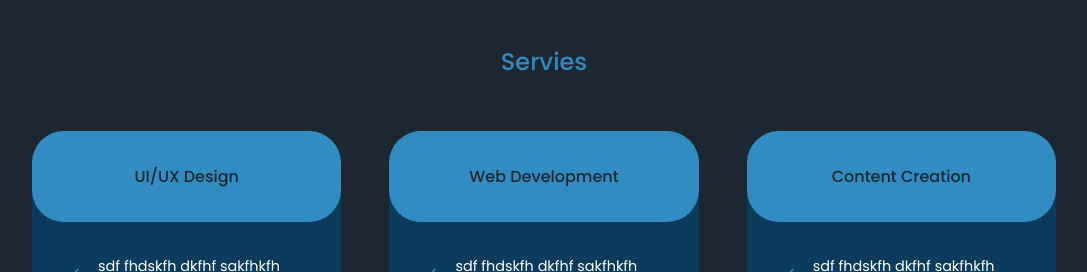
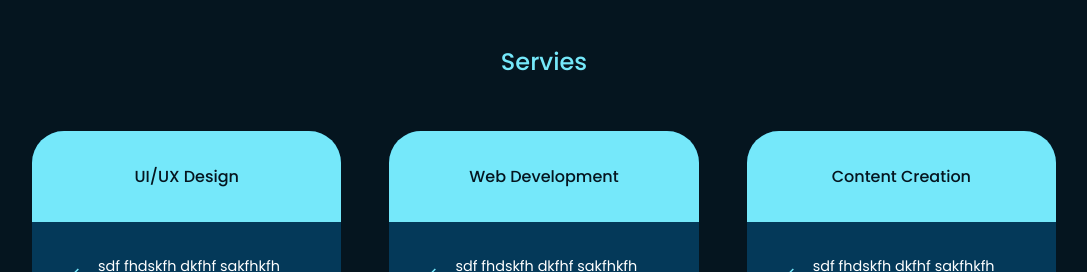
Before and after one commit to Wahid-Haidari/portfolio, a React (Create React App) app: page / in a window 1280 px wide. Shown: the part 1320-1592 px from the top of the page, without its empty margins (96-1183 px from the left). Built offline with nearby package versions, Linux system fonts and the light colour scheme.

Commit message:
changed the hover effects

```diff
--- a/src/components/about/about.css
+++ b/src/components/about/about.css
@@ -28,16 +28,17 @@
 }
 
 .about__card {
-	background: var(--color-bg-variant);
+	background: transparent;
 	border: 1px solid transparent;
 	border-radius: 1rem;
 	padding: 2rem;
 	text-align: center;
 	transition: var(--transition);
+	border-color: var(--color-primary-variant);
 }
 
 .about__card:hover{
-	background: transparent;
+	background: var(--color-bg-variant);
 	border-color: var(--color-primary-variant);
 	cursor: default;
 }
--- a/src/components/contact/contact.css
+++ b/src/components/contact/contact.css
@@ -16,13 +16,12 @@
 	padding: 1.2rem;
 	border-radius: 1.2rem;
 	text-align: center;
-	border: 1px solid transparent;
 	transition: var(--transition);
 }
 
 .contact__option:hover{
-	background: transparent;
-	border-color: var(--color-primary-variant);
+	background: var(--color-hover);
+	transform: scale(1.02);
 }
 
 .contact__option-icon{
@@ -39,6 +38,7 @@
 
 .contact__option h5:hover{
 	color: var(--color-light);
+
 }
 
 /* ========== FORM ============ */
--- a/src/components/projects/projects.css
+++ b/src/components/projects/projects.css
@@ -5,17 +5,16 @@
 }
 
 .portfolio__item{
-	background: transparent;
+	background: var(--color-bg-variant);
 	padding: 1.2rem;
 	border-radius: 2rem;
-	border: 1px solid var(--color-primary-variant);
 	transition: var(--transition);
 
 }
 
 .portfolio__item:hover{
-	border-color: var(--color-bg-variant);
-	background: var(--color-bg-variant);
+	background: var(--color-hover);
+	transform: scale(1.02);
 }
 
 
--- a/src/components/services/services.css
+++ b/src/components/services/services.css
@@ -12,14 +12,14 @@
 }
 
 .service:hover{
-	background: transparent;
-	border-color: var(--color-primary-variant);
+	background: var(--color-hover);
+	transform: scale(1.02);
 }
 
 .service__head {
 	background: var(--color-primary);
 	padding: 2rem;
-	border-radius: 2rem;
+	border-radius: 2rem 2rem 0 0;
 	/*box-shadow: 0 2rem 1rem rgba(0, 0, 0, 0.2);*/
 }
 
--- a/src/components/skills/skills.css
+++ b/src/components/skills/skills.css
@@ -13,8 +13,7 @@
 }
 
 .experience__container > div:hover {
-	background: transparent;
-	border-color: var(--color-primary-variant);
+	background: var(--color-hover);
 	cursor: default;
 }
 
--- a/src/components/testimonials/Testimonials.jsx
+++ b/src/components/testimonials/Testimonials.jsx
@@ -6,13 +6,15 @@ import Avt3 from '../../assets/nadeem.jpg';
 import Avt4 from '../../assets/nadeem.jpg';
 
 // import Swiper core and required modules
-import { Pagination} from 'swiper';
+import { Pagination, Navigation } from "swiper";
 
 import { Swiper, SwiperSlide } from 'swiper/react';
 
 // Import Swiper styles
 import 'swiper/css';
 import 'swiper/css/pagination';
+import "swiper/css";
+import "swiper/css/navigation";
 
 
 const data = [
@@ -44,14 +46,18 @@ class Testimonials extends Component{
 	render(){
 		return(
 			<section id='testimonials'>
+
 				<h2>Testimonials</h2>
 
 
 				<Swiper className='container testimonials__container'
-					modules={[Pagination]}
+					modules={[Pagination, Navigation]}
 				    spaceBetween={40}
 				    slidesPerView={1}
-				    pagination={{ clickable: true }}>
+				    pagination={{ clickable: true }}
+				    navigation={true}
+				    loop={false}
+				    >
 					{
 						data.map(({avatar, name, review}, index) => {
 							return (
--- a/src/index.css
+++ b/src/index.css
@@ -20,9 +20,10 @@
   --color-light: rgba(255, 255, 255, 0.6);
 */
 
-  --color-bg: #1d2731;
-  --color-bg-variant: #0b3c5d;
-  --color-primary: #328cc1;
+  --color-bg: #05151f;
+  --color-bg-variant: #043959;
+  --color-primary: #75e8fa;
+  --color-hover: #054e75;
   --color-primary-variant: rgba(77, 181, 255, 0.4);
   --color-white: #fff;
   --color-light: rgba(255, 255, 255, 0.6);
```
